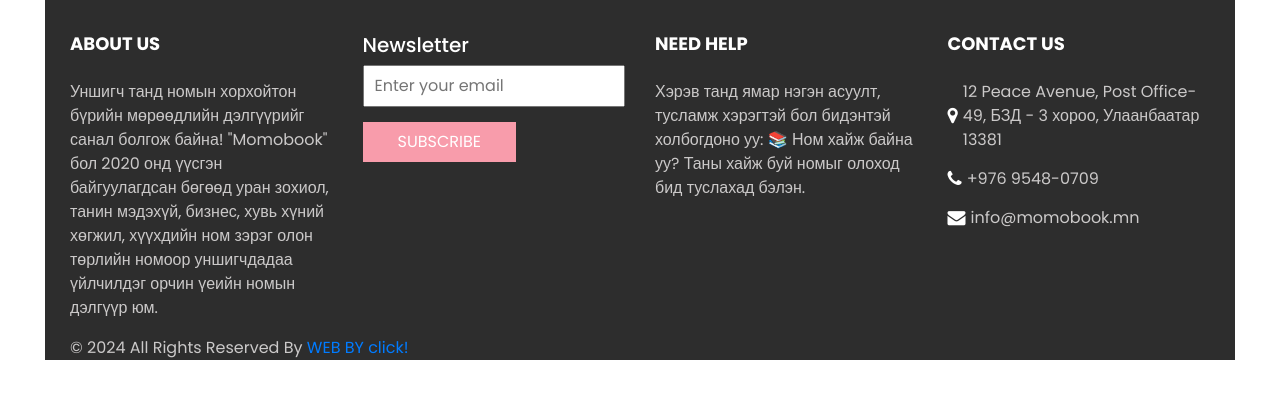
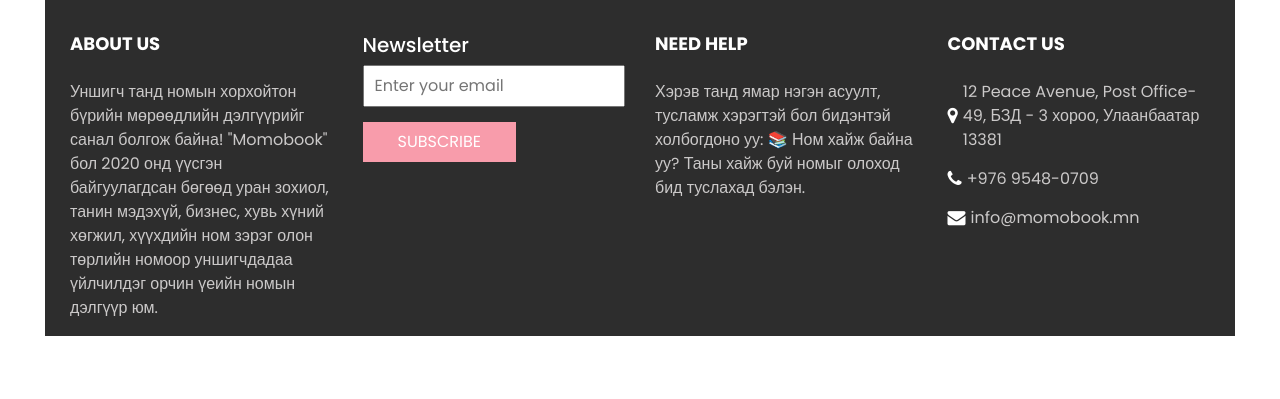
Before and after one commit to khishgee-rain/Biy-Daalt, a plain HTML site: page index.html in a window 1280 px wide. Shown: the part 4563-4962 px from the top of the page. Drawn offline with nearby package versions, Linux system fonts and the light colour scheme; a script that the page names is missing.

Commit message:
Update index.html

```diff
--- a/index.html
+++ b/index.html
@@ -901,10 +901,7 @@
     <!-- footer section -->
     <footer class=" footer_section">
       <div class="container">
-        <p>
-          &copy; <span id="displayYear"></span> All Rights Reserved By
-          <a href="https://www.facebook.com/profile.php?id=100009154188330">WEB BY click!</a>
-        </p>
+
       </div>
     </footer>
     <!-- footer section -->
```
